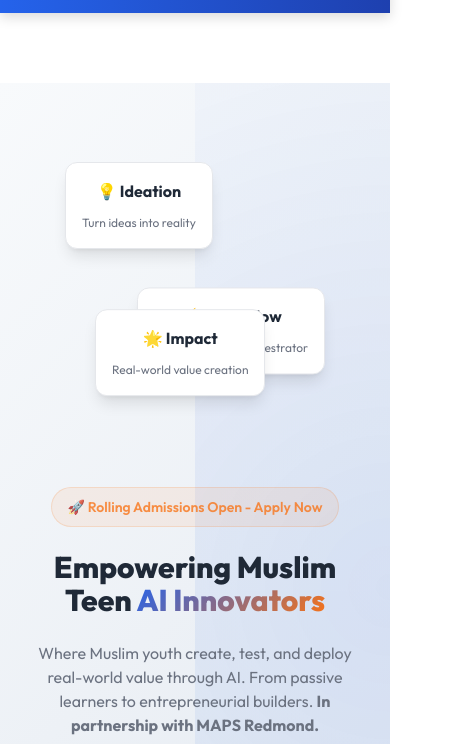
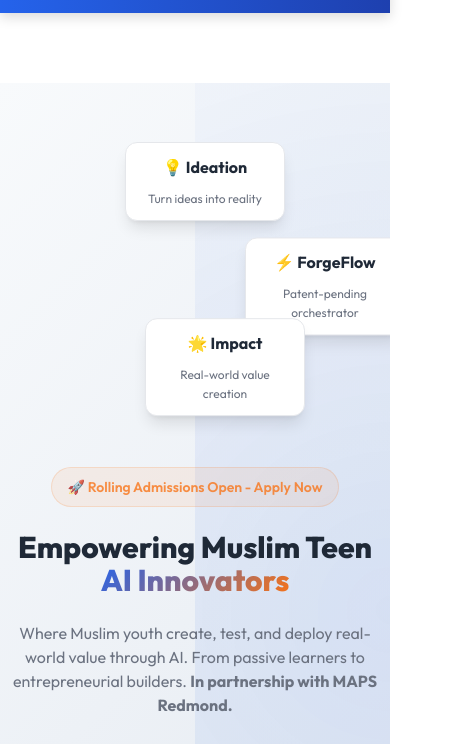
Before and after one commit to aidrisedai/edai-accelerator-landing-, a website: page index.html in a window 390 px wide. Shown: the part 100-844 px from the top of the page, 465 px wide, since content can reach past the window. Drawn offline with Linux system fonts and the light colour scheme.

Commit message:
Fix mobile overflow issues: horizontal scroll and hero responsiveness

```diff
--- a/css/styles.css
+++ b/css/styles.css
@@ -77,6 +77,7 @@ body {
     background-color: var(--background-white);
     font-size: var(--font-size-base);
     overflow-x: hidden;
+    width: 100%;
 }
 
 /* Typography Utilities */
@@ -363,13 +364,16 @@ body {
 }
 
 .floating-card {
-    position: absolute;
+    display: flex;
+    flex-direction: column;
+    padding: var(--spacing-lg);
     background: white;
-    padding: var(--spacing-lg);
     border-radius: var(--radius-xl);
     box-shadow: var(--shadow-lg);
     border: 1px solid var(--border-light);
     animation: float 4s ease-in-out infinite;
+    width: 100%;
+    max-width: 200px;
 }
 
 .floating-card:nth-child(1) {
@@ -2712,11 +2716,37 @@ body {
         width: 100%;
         max-width: 300px;
         height: auto;
-        aspect-ratio: 1/1;
-    }
-
-    .hero-title {
-        font-size: var(--font-size-4xl);
+        min-height: 300px;
+        position: relative;
+        margin: 0 auto;
+    }
+
+    .floating-card {
+        position: absolute;
+        max-width: 180px;
+        padding: var(--spacing-md);
+    }
+
+    .floating-card:nth-child(1) {
+        top: 0;
+        left: 50%;
+        transform: translateX(-50%);
+        margin-left: -80px;
+    }
+
+    .floating-card:nth-child(2) {
+        top: 120px;
+        right: auto;
+        left: 50%;
+        transform: translateX(-50%);
+        margin-left: 60px;
+    }
+
+    .floating-card:nth-child(3) {
+        bottom: 20px;
+        left: 50%;
+        transform: translateX(-50%);
+        margin-left: -60px;
     }
 
     .hero-subtitle {
@@ -2826,6 +2856,10 @@ body {
 }
 
 @media (max-width: 480px) {
+    .hero-container {
+        padding: 0 var(--spacing-sm);
+    }
+
     .hero-title {
         font-size: var(--font-size-3xl);
     }
@@ -2835,10 +2869,10 @@ body {
     }
 
     .hero-stats {
-        display: grid;
-        grid-template-columns: repeat(2, 1fr);
+        display: flex;
+        flex-direction: column;
         gap: var(--spacing-md);
-        max-width: 300px;
+        max-width: 100%;
         margin: 0 auto var(--spacing-2xl);
     }
 
@@ -2852,15 +2886,23 @@ body {
     }
 
     .container {
-        padding: 0 var(--spacing-md);
+        padding: 0 var(--spacing-sm);
+        width: 100%;
+        overflow-x: hidden;
     }
 
     .application-form-container {
         padding: var(--spacing-lg);
     }
 
+    .hero-graphic {
+        height: 280px;
+        min-height: auto;
+    }
+
     .floating-card {
-        padding: var(--spacing-md);
+        max-width: 160px;
+        padding: var(--spacing-sm);
     }
 
     .floating-card h3 {
@@ -2869,6 +2911,21 @@ body {
 
     .floating-card p {
         font-size: var(--font-size-xs);
+    }
+
+    .floating-card:nth-child(1) {
+        top: 0;
+        margin-left: -70px;
+    }
+
+    .floating-card:nth-child(2) {
+        top: 100px;
+        margin-left: 50px;
+    }
+
+    .floating-card:nth-child(3) {
+        bottom: 10px;
+        margin-left: -50px;
     }
 
     .curriculum-grid {
```
